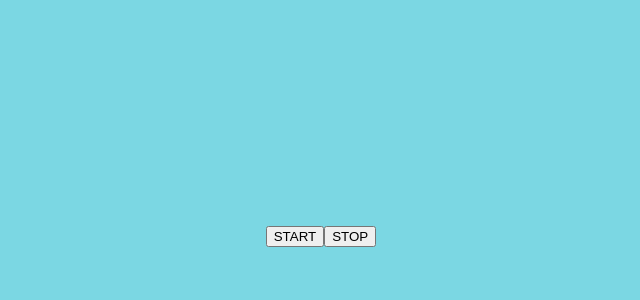
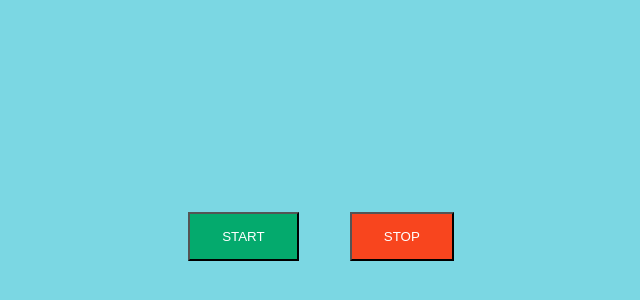
Before and after one commit to hillary-b/Stopwatch-App, a plain HTML site: page webApp(WIP)/index.html in a window 1280 px wide. Shown: the part 164-464 px from the top of the page, without its empty margins (319-959 px from the left). Drawn offline with Linux system fonts and the light colour scheme.

Commit message:
Update style.css

```diff
--- a/webApp(WIP)/style.css
+++ b/webApp(WIP)/style.css
@@ -11,3 +11,19 @@ body{
     font-weight: 200;
     font-style: normal;
 }
+
+#start{
+    background-color: #04AA6D;
+    color: white;
+    padding: 15px 32px;
+    text-align: center;
+    margin: 2%;
+}
+
+#stop{
+    background-color: #F8451E;
+    color: white;
+    padding: 15px 32px;
+    text-align: center;
+    margin: 2%;
+}
```
